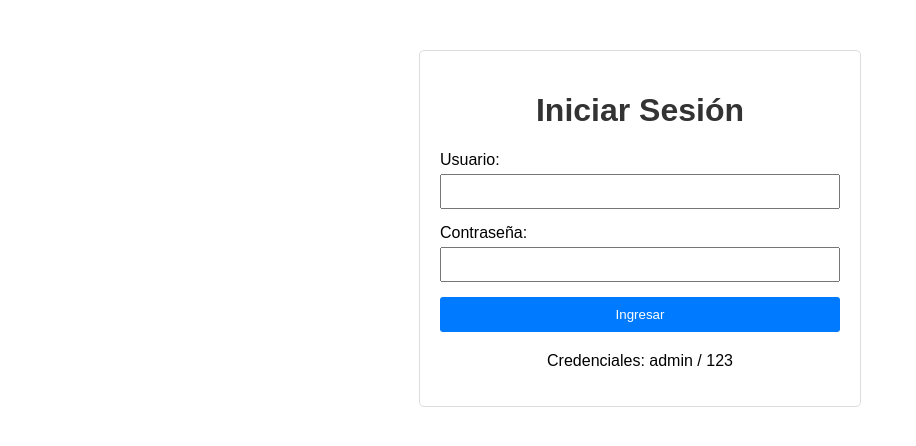
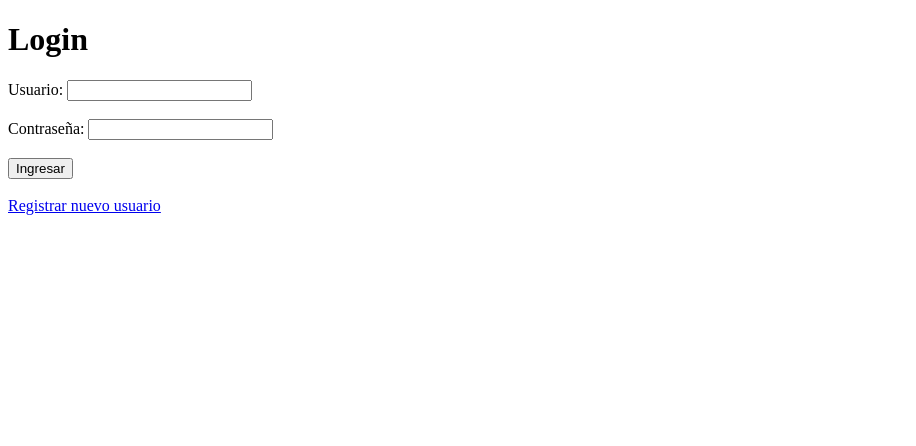
Before and after one commit to devdanielgtech-art/practica_4.1_login_session_vid, a Flask app: page /login in a window 1280 px wide. Shown: the top 446 px of the page, without its empty margins (0-916 px from the left). Run offline with Flask 3, Linux system fonts and the light colour scheme.

Commit message:
funcional

```diff
--- a/app.py
+++ b/app.py
@@ -1,23 +1,94 @@
-from flask import Flask, render_template, request
+from flask import Flask, request, render_template, make_response, redirect, url_for
 
 app = Flask(__name__)
+app.secret_key = "12638149lp"
+
+# Usuarios registrados (se mantienen mientras la app corre)
+usuarios_registrados = {}
+
+# Lista de colores disponibles
+colores_disponibles = {
+    "rojo": "#FF0000",
+    "azul": "#0000FF",
+    "verde": "#00FF00",
+    "amarillo": "#FFFF00",
+    "morado": "#800080",
+    "naranja": "#FFA500",
+    "rosa": "#FFC0CB",
+    "celeste": "#00FFFF",
+    "gris": "#808080",
+    "marron": "#8B4513",
+    "violeta": "#EE82EE",
+    "turquesa": "#40E0D0"
+}
 
 @app.route("/")
 def index():
-    return render_template("index.html")
+    # Verificar si hay cookie de usuario
+    usuario = request.cookies.get('usuario_actual')
+    if usuario and usuario in usuarios_registrados:
+        return redirect(url_for('bienvenido'))
+    return redirect(url_for('login'))
+
+@app.route("/registro", methods=["GET", "POST"])
+def registro():
+    if request.method == "POST":
+        usuario = request.form.get("usuario")
+        password = request.form.get("password")
+        color_favorito = request.form.get("color")
+
+        # Verificar si el usuario ya existe
+        if usuario in usuarios_registrados:
+            return render_template('registro.html', mensaje="Usuario o contraseña incorrectos", colores=colores_disponibles)
+
+        # Guardar el nuevo usuario
+        usuarios_registrados[usuario] = {
+            "password": password,
+            "color": color_favorito
+        }
+
+        # Redirigir al login sin cookies temporales
+        return redirect(url_for('login'))
+
+    return render_template('registro.html', colores=colores_disponibles)
 
 @app.route("/login", methods=["GET", "POST"])
 def login():
     if request.method == "POST":
-        usuario = request.form["usuario"]
-        password = request.form["password"]
+        usuario = request.form.get("usuario")
+        password = request.form.get("password")
 
-        if usuario == 'admin' and password == '123':
-            return render_template("dashboard.html", usuario=usuario)
+        # Verificar credenciales
+        if usuario in usuarios_registrados and usuarios_registrados[usuario]["password"] == password:
+            # Crear respuesta con cookies permanentes
+            response = make_response(redirect(url_for('bienvenido')))
+            response.set_cookie('usuario_actual', usuario, max_age=3600)
+            response.set_cookie('color_actual', usuarios_registrados[usuario]["color"], max_age=3600)
+            return response
         else:
-            return render_template("index.html", error="Credenciales incorrectas")
+            return render_template('login.html', mensaje="Usuario o contraseña incorrectos")
 
-    return render_template("login.html")
+    return render_template('login.html')
+
+@app.route("/bienvenido")
+def bienvenido():
+    usuario = request.cookies.get('usuario_actual')
+    color = request.cookies.get('color_actual')
+
+    if not usuario or usuario not in usuarios_registrados:
+        return redirect(url_for('login'))
+
+    # Obtener el valor hexadecimal del color
+    color_hex = colores_disponibles.get(color, "#FFFFFF")
+
+    return render_template('bienvenido.html', usuario=usuario, color=color, color_hex=color_hex)
+
+@app.route("/logout")
+def logout():
+    response = make_response(redirect(url_for('login')))
+    response.set_cookie('usuario_actual', '', expires=0)
+    response.set_cookie('color_actual', '', expires=0)
+    return response
 
 if __name__ == "__main__":
     app.run(debug=True)
--- a/templates/login.html
+++ b/templates/login.html
@@ -2,65 +2,28 @@
 <html lang="es">
 <head>
     <meta charset="UTF-8">
-    <title>Login - Sistema</title>
-    <style>
-        body {
-            font-family: Arial, sans-serif;
-            text-align: center;
-            margin-top: 50px;
-        }
-        .container {
-            max-width: 400px;
-            margin: 0 auto;
-            padding: 20px;
-            border: 1px solid #ddd;
-            border-radius: 5px;
-        }
-        .form-group {
-            margin-bottom: 15px;
-            text-align: left;
-        }
-        label {
-            display: block;
-            margin-bottom: 5px;
-        }
-        input {
-            width: 100%;
-            padding: 8px;
-            box-sizing: border-box;
-        }
-        button {
-            background-color: #007bff;
-            color: white;
-            padding: 10px 20px;
-            border: none;
-            border-radius: 3px;
-            cursor: pointer;
-            width: 100%;
-        }
-        button:hover {
-            background-color: #0056b3;
-        }
-        h1 {
-            color: #333;
-        }
-    </style>
+    <title>Login</title>
 </head>
 <body>
-    <div class="container">
-        <h1>Iniciar Sesión</h1>
+    <h1>Login</h1>
+
+    {% if mensaje %}
+    <p style="color: red;">{{ mensaje }}</p>
+    {% endif %}
+
     <form method="POST">
-            <div class="form-group">
         <label for="usuario">Usuario:</label>
         <input type="text" id="usuario" name="usuario" required>
-            </div>
-            <div class="form-group">
+        <br><br>
+
         <label for="password">Contraseña:</label>
         <input type="password" id="password" name="password" required>
-            </div>
+        <br><br>
+
         <button type="submit">Ingresar</button>
     </form>
-        <p style="margin-top: 20px;">Credenciales: admin / 123</p>
-    </div>
+
+    <br>
+    <a href="/registro">Registrar nuevo usuario</a>
 </body>
 </html>
```
Also changed, not shown: templates/base.html (added, +12 -0 lines), templates/bienvenido.html (added, +27 -0 lines), templates/dashboard.html (deleted, +0 -51 lines), templates/registro.html (added, +47 -0 lines). Lines whose indentation alone changed are shown as unchanged.
